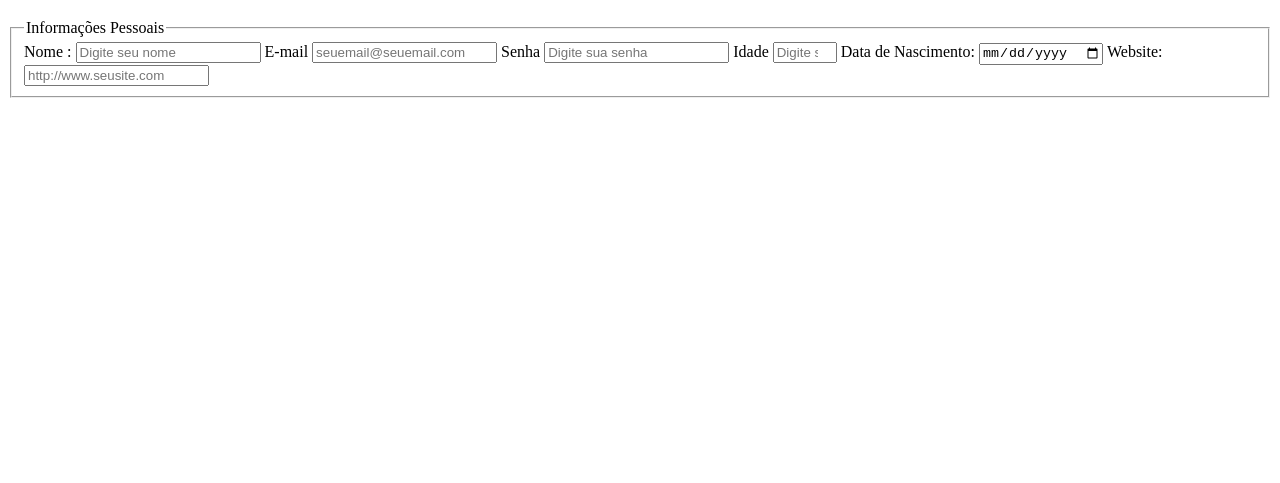
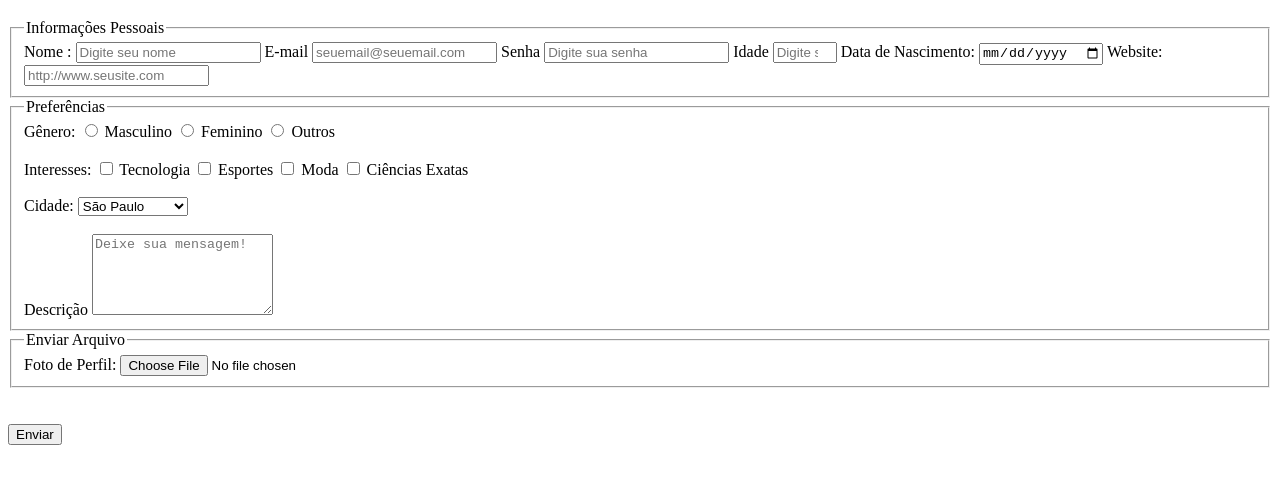
Before and after one commit to gihcaron/sitesimples_01, a plain HTML site: page index.html in a window 1280 px wide. Shown: the part 61-544 px from the top of the page. Drawn offline with Linux system fonts and the light colour scheme.

Commit message:
Finish Fieldset

```diff
--- a/index.html
+++ b/index.html
@@ -30,14 +30,74 @@
                     placeholder="Digite sua idade" min="18" max="120" required>
 
                     <label for="data-de-nascimento">Data de Nascimento:</label>
-                    <input type="date" id="data-de-nasciento"  name="data-de-nasciento"
+                    <input type="date" id="data-de-nasciento"  name="data-de-nascimento"
                     required>
 
                     <label for="website">Website:</label><input type="url" id="website" name="website" placeholder="http://www.seusite.com"
                     required>
 
-            </fieldset>
-        </form>
+                            </fieldset>
+
+                            <fieldset>
+                                <legend>Preferências</legend>
+                                <label>Gênero:</label>
+                                <input type="radio" id="masculino" name="genero" value="Masculino" required>
+                                <label for="masculino">Masculino</label>
+
+                                <input type="radio" id="feminino" name="genero" value="feminino" required>
+                                <label for="feminino">Feminino</label>
+
+                                <input type="radio" id="outro" name="Gênero" value="outro" required>
+                                <label for="outro">Outros</label>
+
+                                    <br>
+                                    <br>                                <label>Interesses:</label>
+                                    <input type="checkbox" id="tecnologia" name="interesses" value="tecnologia" required>
+                                    <label for="tecnologia">Tecnologia</label>
+
+                                    <input type="checkbox" id="esportes" name="interesses" value="esportes" required>
+                                    <label for="esportes">Esportes</label>
+
+                                    <input type="checkbox" id="moda" name="interesses" value="moda" required>
+                                    <label for="moda">Moda</label>
+
+                                    <input type="checkbox" id="exatas" name="interesses" value="exatas" required>
+                                    <label for="Exatas">Ciências Exatas</label>
+
+                                    <br>
+                                    <br>
+
+                                         <label for="cidade">Cidade:<label>
+                                            <select id="cidade" name="cidade" required>
+                                                <option value="sao-paulo">São Paulo</option>
+                                                <option value="rio-de-janeiro">Rio de Janeiro</option>
+                                                <option value="belo=horizonte">Belo Horizonte</option>
+                                                <option value="brasilia">Brasília</option>
+                                                <option value="salvador">Salvador</option>
+                                                </select>
+
+                                                    <br>
+                                                    <br>
+
+                                                    <label for="descricao">Descrição</label>
+                                                    <textarea id="descricao" name="descricao" rows="5" placeholder="Deixe sua mensagem!"
+                                                    required></textarea>
+
+                            </fieldset>
+
+                                                    <fieldset>
+                                                        <legend>Enviar Arquivo</legend>
+                                                        <label for="foto">Foto de Perfil: </label>
+                                                        <input type="file" id="foto" name="foto" accept="image/*">
+
+                                                    </fieldset>
+
+                                                    <br>
+                                                    <br>
+
+                                                    <button type="submit">Enviar</button>
+
+                                                </form>
 
 </body>
 </html>
```
